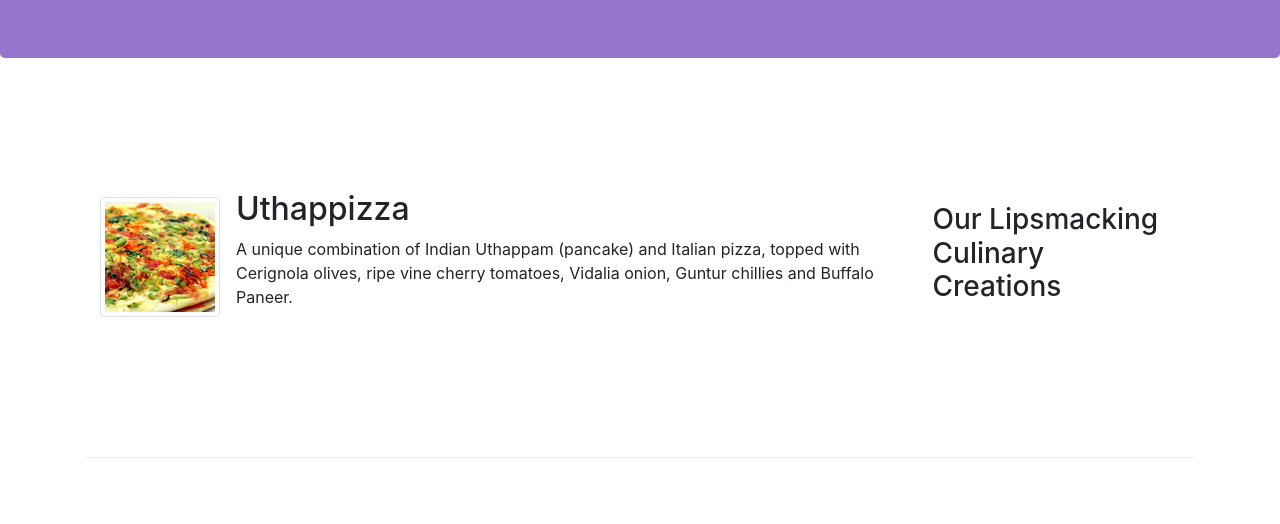
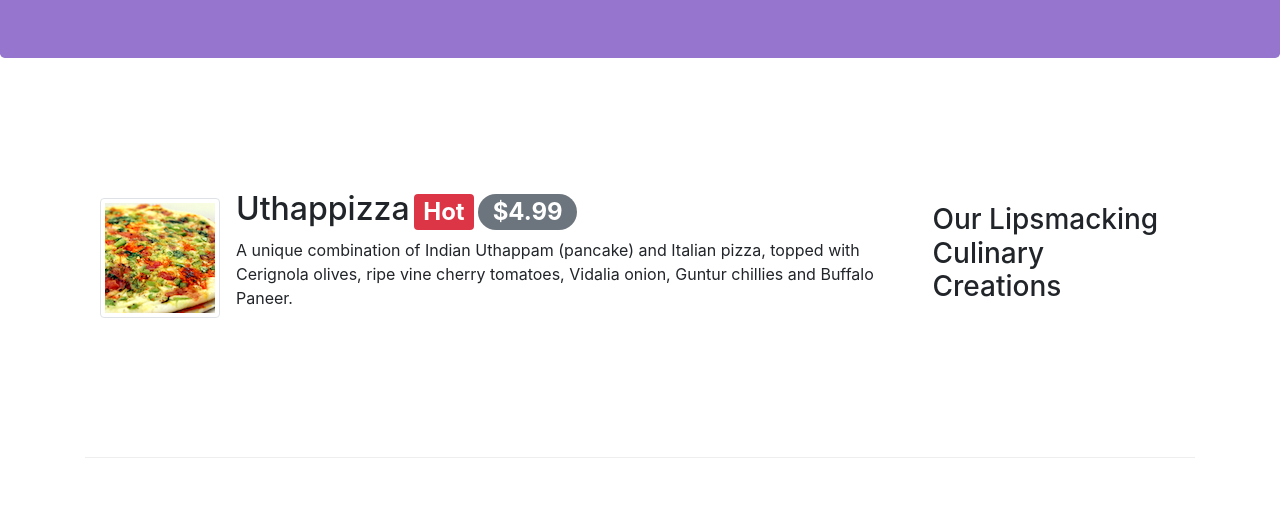
Before and after one commit to adarshRaj7/conFusion, a website: page index.html in a window 1280 px wide. Shown: the part 276-800 px from the top of the page. Drawn offline with nearby package versions, Linux system fonts and the light colour scheme.

Commit message:
Alerting users

```diff
--- a/index.html
+++ b/index.html
@@ -54,7 +54,7 @@
                 <div class="media">
                     <img src="./img/uthappizza.png" class="d-flex mr-3 img-thumbnail align-self-center" alt="Uthappizza">
                     <div class="media-body">
-                        <h2 class="mt-0">Uthappizza</h2>
+                        <h2 class="mt-0">Uthappizza<span class="badge badge-danger ml-1">Hot</span><span class="ml-1 badge badge-pill badge-secondary">$4.99</span></h2>
                         <p class="d-none d-sm-block">A unique combination of Indian Uthappam (pancake) and Italian pizza, topped with Cerignola olives, ripe vine cherry tomatoes, Vidalia onion, Guntur chillies and Buffalo Paneer.</p>
                     </div>
                 </div>
```
